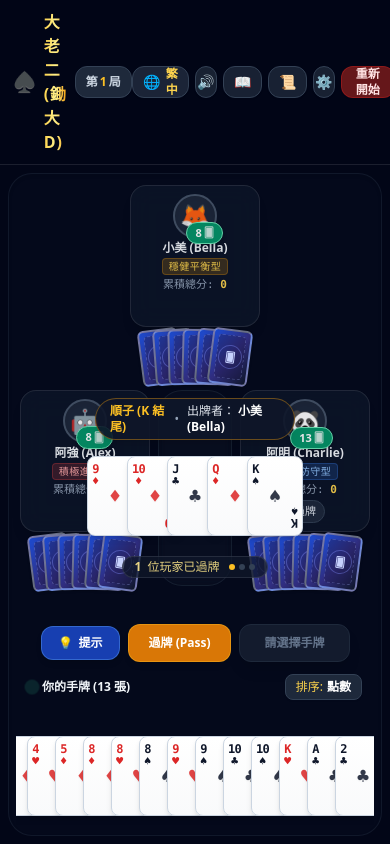
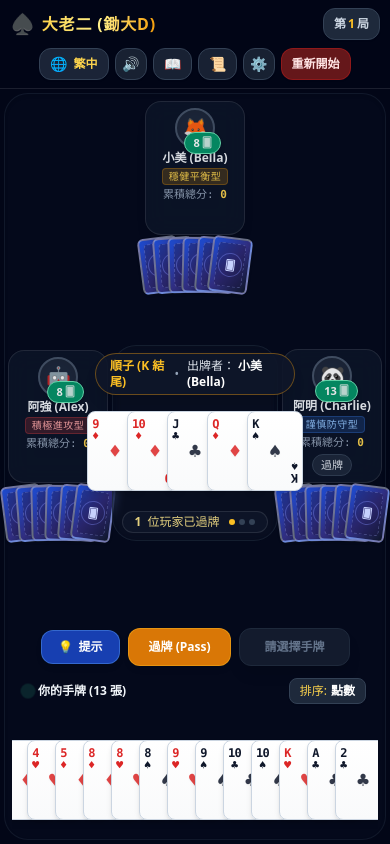
Before and after one commit to kennith/big2-app, a Vue app: page / in a window 390 px wide. Built offline with nearby package versions, Linux system fonts and the light colour scheme.

Commit message:
style: optimize header and table layout for 320px mobile viewports (stack logo above settings)

```diff
--- a/src/App.vue
+++ b/src/App.vue
@@ -159,12 +159,12 @@ onBeforeUnmount(() => {
     />
 
     <!-- Main Poker Table Arena -->
-    <main class="flex-1 flex flex-col justify-between p-2 sm:p-4 max-w-7xl w-full mx-auto relative overflow-hidden">
+    <main class="flex-1 flex flex-col justify-between p-1 sm:p-4 max-w-7xl w-full mx-auto relative overflow-hidden">
       <!-- Subtle Clean Arena Backdrop -->
-      <div class="absolute inset-2 sm:inset-4 rounded-3xl bg-slate-900/25 border border-slate-800/50 pointer-events-none -z-0 shadow-inner"></div>
+      <div class="absolute inset-1 sm:inset-4 rounded-3xl bg-slate-900/25 border border-slate-800/50 pointer-events-none -z-0 shadow-inner"></div>
 
       <!-- Top Section: North Opponent (Bella / 小美) -->
-      <div class="relative z-10 flex justify-center pt-3 sm:pt-8">
+      <div class="relative z-10 flex justify-center pt-2 sm:pt-8">
         <OpponentHand
           :player="players[2]"
           :is-active="currentPlayerIndex === 2 && status === 'playing'"
@@ -176,7 +176,7 @@ onBeforeUnmount(() => {
       </div>
 
       <!-- Center Play Area: West Opponent, Center Trick Field, East Opponent -->
-      <div class="relative z-10 grid grid-cols-[auto_1fr_auto] items-center gap-2 sm:gap-6 my-auto py-2 px-3 sm:px-8 w-full">
+      <div class="relative z-10 grid grid-cols-[auto_1fr_auto] items-center gap-1 sm:gap-6 my-auto py-1 sm:py-2 px-1 sm:px-8 w-full">
         <!-- West Opponent (Alex / 阿強) -->
         <div class="flex justify-start items-center">
           <OpponentHand
--- a/src/components/GameHeader.vue
+++ b/src/components/GameHeader.vue
@@ -24,9 +24,9 @@ const emit = defineEmits<{
 </script>
 
 <template>
-  <header class="flex items-center justify-between px-3 sm:px-6 py-2.5 bg-slate-950/80 border-b border-white/10 backdrop-blur-md sticky top-0 z-40">
-    <!-- Game Title & Round -->
-    <div class="flex items-center gap-2 sm:gap-3">
+  <header class="relative flex flex-col sm:flex-row items-center justify-between gap-2 px-2.5 sm:px-6 py-2 sm:py-2.5 bg-slate-950/80 border-b border-white/10 backdrop-blur-md sticky top-0 z-40">
+    <!-- Game Title & Round (Row 1 on mobile, left on desktop) -->
+    <div class="flex items-center justify-between sm:justify-start w-full sm:w-auto gap-2 sm:gap-3">
       <div class="flex items-center gap-1.5 font-black text-base sm:text-xl tracking-wider text-amber-400">
         <span class="text-xl sm:text-2xl">♠️</span>
         <span class="bg-gradient-to-r from-amber-300 via-yellow-200 to-amber-500 bg-clip-text text-transparent">
@@ -58,8 +58,8 @@ const emit = defineEmits<{
       </div>
     </div>
 
-    <!-- Utility Action Buttons (Standardized identical height h-8 sm:h-9) -->
-    <div class="flex items-center gap-1.5 sm:gap-2">
+    <!-- Utility Action Buttons (Row 2 on mobile, right on desktop) -->
+    <div class="flex items-center justify-center sm:justify-end gap-1.5 sm:gap-2 w-full sm:w-auto flex-wrap">
       <!-- Language Toggle Button -->
       <button
         @click="emit('toggleLanguage')"
--- a/src/components/OpponentHand.vue
+++ b/src/components/OpponentHand.vue
@@ -42,10 +42,10 @@ const personalityColor = computed(() => {
 
 <template>
   <!-- Fixed width container ensuring identical sizing across North, West, and East opponents -->
-  <div class="flex flex-col items-center gap-1 transition-all duration-300 relative w-[130px] sm:w-[150px] flex-shrink-0">
+  <div class="flex flex-col items-center gap-1 transition-all duration-300 relative w-[100px] sm:w-[145px] flex-shrink-0">
     <!-- Player Profile Card -->
     <div
-      class="flex flex-col items-center justify-between p-2 rounded-2xl backdrop-blur-md bg-slate-900/85 border transition-all duration-300 shadow-lg w-full min-h-[142px] sm:min-h-[150px]"
+      class="flex flex-col items-center justify-between p-1.5 sm:p-2 rounded-2xl backdrop-blur-md bg-slate-900/85 border transition-all duration-300 shadow-lg w-full min-h-[132px] sm:min-h-[150px]"
       :class="[
         isActive
           ? 'border-amber-400 ring-2 ring-amber-400/50 shadow-amber-500/20 scale-105'
@@ -56,7 +56,7 @@ const personalityColor = computed(() => {
       <!-- Avatar with cards badge -->
       <div class="relative">
         <div
-          class="w-11 h-11 sm:w-13 sm:h-13 rounded-full bg-slate-800 border-2 flex items-center justify-center text-2xl sm:text-3xl shadow-inner relative"
+          class="w-10 h-10 sm:w-13 sm:h-13 rounded-full bg-slate-800 border-2 flex items-center justify-center text-xl sm:text-3xl shadow-inner relative"
           :class="isActive ? 'border-amber-400 animate-pulse' : 'border-slate-600'"
         >
           <span>{{ player.avatar }}</span>
```
